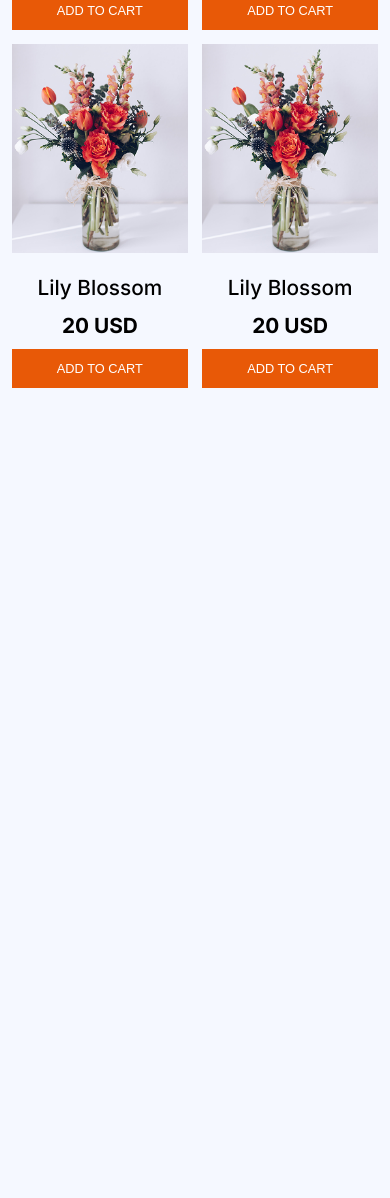
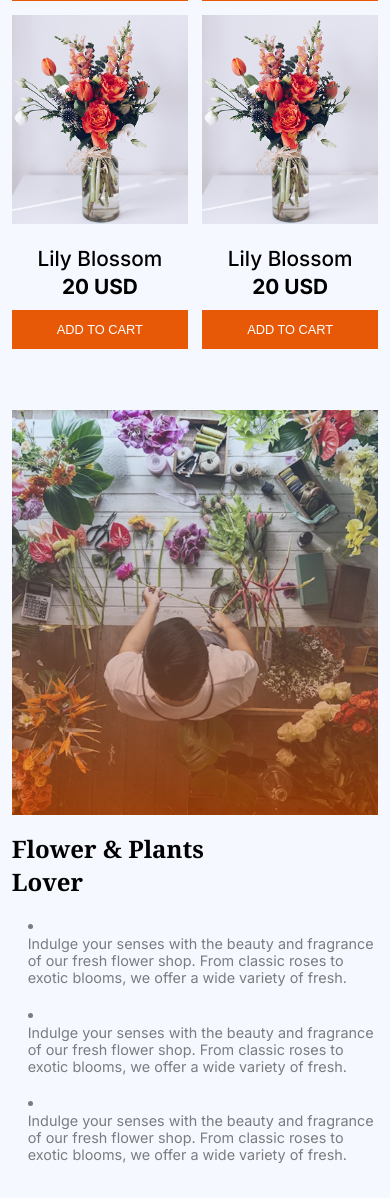
Before and after one commit to mdjunaidjewel/Assignment-02, a plain HTML site: page index.html in a window 390 px wide. Shown: the part 1723-2921 px from the top of the page. Before the commit the page ends 2159 px from the top, so only its background shows below. Drawn offline with Linux system fonts and the light colour scheme.

Commit message:
Now completing the Plants lover section with Responsive

```diff
--- a/index.html
+++ b/index.html
@@ -180,6 +180,37 @@
             </div>
         </section>
         <!-- Plants Section End -->
+
+        <!-- Plants Lover Section Start -->
+         <section>
+            <div class="plants-lover d-flex">
+                <div class="plants-lover-left">
+                    <img src="assets/flower-store.png" alt="">
+                    <div class="img2">
+                        <img src="assets/trusted-badge.png" alt="">
+                    </div>
+                </div>
+                <div class="plants-lover-right">
+                    <div class="content">
+                        <h1>Flower & Plants <br> Lover</h1>
+                        <ul>
+                            <li>
+                                <p>
+                                    Indulge your senses with the beauty and fragrance of our fresh flower shop. From classic roses to exotic blooms, we offer a wide variety of fresh.
+                                </p>
+                            </li>
+                            <li>
+                                <p>Indulge your senses with the beauty and fragrance of our fresh flower shop. From classic roses to exotic blooms, we offer a wide variety of fresh.</p>
+                            </li>
+                            <li>
+                                <p>Indulge your senses with the beauty and fragrance of our fresh flower shop. From classic roses to exotic blooms, we offer a wide variety of fresh.</p>
+                            </li>
+                        </ul>
+                    </div>
+                </div>
+            </div>
+         </section>
+        <!-- Plants Lover Section End -->
     </main>
 </body>
 </html>
--- a/style.css
+++ b/style.css
@@ -6,7 +6,6 @@
     margin: 0;
     padding: 0;
     box-sizing: border-box;
-    list-style: none;
     text-decoration: none;
 }
 /* THis here Common CSS */
@@ -29,7 +28,7 @@ main > section{
 }
 p{
     color: #7b7c80;
-    font-size: 1.5rem;
+    font-size: 1.4rem;
     font-family: "Inter", sans-serif;
 }
 /* Common CSS End */
@@ -49,6 +48,7 @@ nav{
     justify-content: space-between;
     align-items: center;
     gap: 2rem;
+    list-style: none;
 }
 .navlinks li a{
     color: #8987A1;
@@ -149,6 +149,45 @@ nav{
 
 /* Plants Section Styles End */
 
+/* Plants Lover Styles Start */
+.plants-lover{
+    justify-content: space-between;
+    align-items: center;
+    gap: 0 4rem;
+    padding-top: 4rem;
+}
+.plants-lover-right h1{
+    font-family: "Noto Serif", serif;
+    font-size: 3rem;
+}
+.content ul{
+    list-style-type: disc;
+    list-style-position: inside;
+    margin-left: 1rem;
+}
+.content ul li{
+    margin: 1.2rem 0;
+}
+ul li::marker{
+    color: #7b7c80;
+}
+.plants-lover-left{
+    position: relative;
+}
+.plants-lover-left img{
+    max-width: 32rem;
+}
+.plants-lover-left .img2{
+    position: absolute;
+    right: -90px;
+    top: -120px;
+    width: 17rem;
+}
+.plants-lover-left .img2 img{
+    width: 100%;
+}
+/* Plants Lover Styles End */
+
 /* Responsive for Small Devices */
 @media screen and (max-width:576px) {
     main > section{
@@ -169,21 +208,30 @@ nav{
     }
     .hero-section .hero-img img{
     width: 100%;
-}
+    }
     .hero-content,
     .plants-section,
-    .plants-content p{
+    .plants-content p,
+    .plants-lover{
         width: 94%;
         margin: 1rem auto;
     }
     .hero-section .hero-content h1,
-    .plants-content h1{
+    .plants-content h1,
+    .plants-lover-right h1{
         font-size: 1.5rem;
         margin-bottom: 0.5rem;
     }
     .plants-cards{
         grid-template-columns: repeat(2, 1fr);
         gap: 14px;
+    }
+    .plants-card .content .name h4{
+        margin-bottom: 0.2rem;
+    }
+    .price span,
+    .plants-card .content .name h4,{
+        font-size: 1rem;
     }
     .btn{
     padding: 12px 14px;
@@ -192,7 +240,23 @@ nav{
     .btn a{
         font-size: 0.8rem;
     }
+    .plants-lover{
+        flex-direction: column;
+        padding-top: 0;
+    }
+    .plants-lover-left img{
+        max-width: 100%;
+        margin: 0.8rem 0;
+    }
+    .plants-lover-left .img2{
+        display: none;
+    }
     p{
         font-size: 0.9rem;
     }
 }
+
+/* Responsive of Largest Devices */
+@media screen and (min-width:992px) {
+
+}
```
